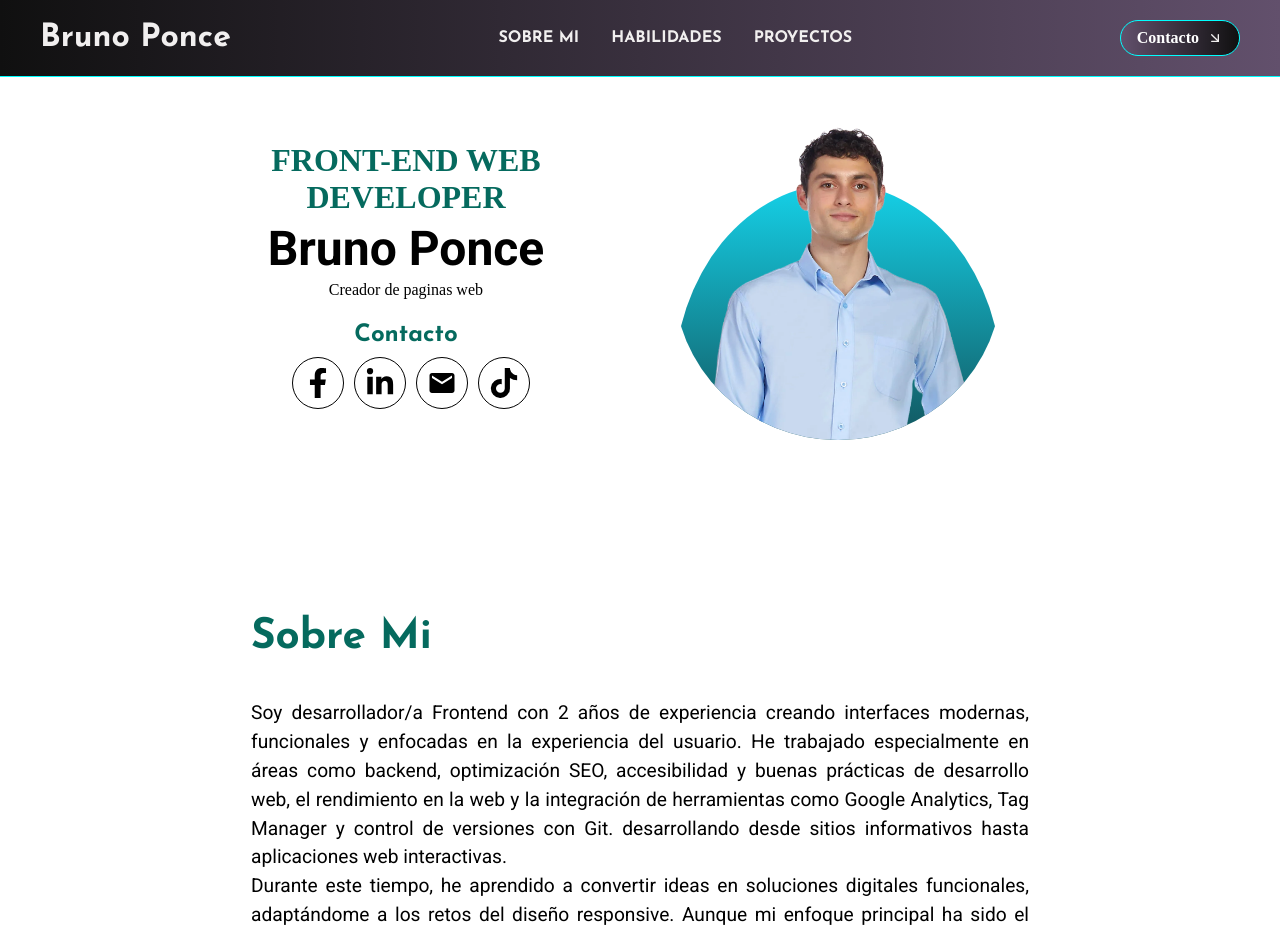
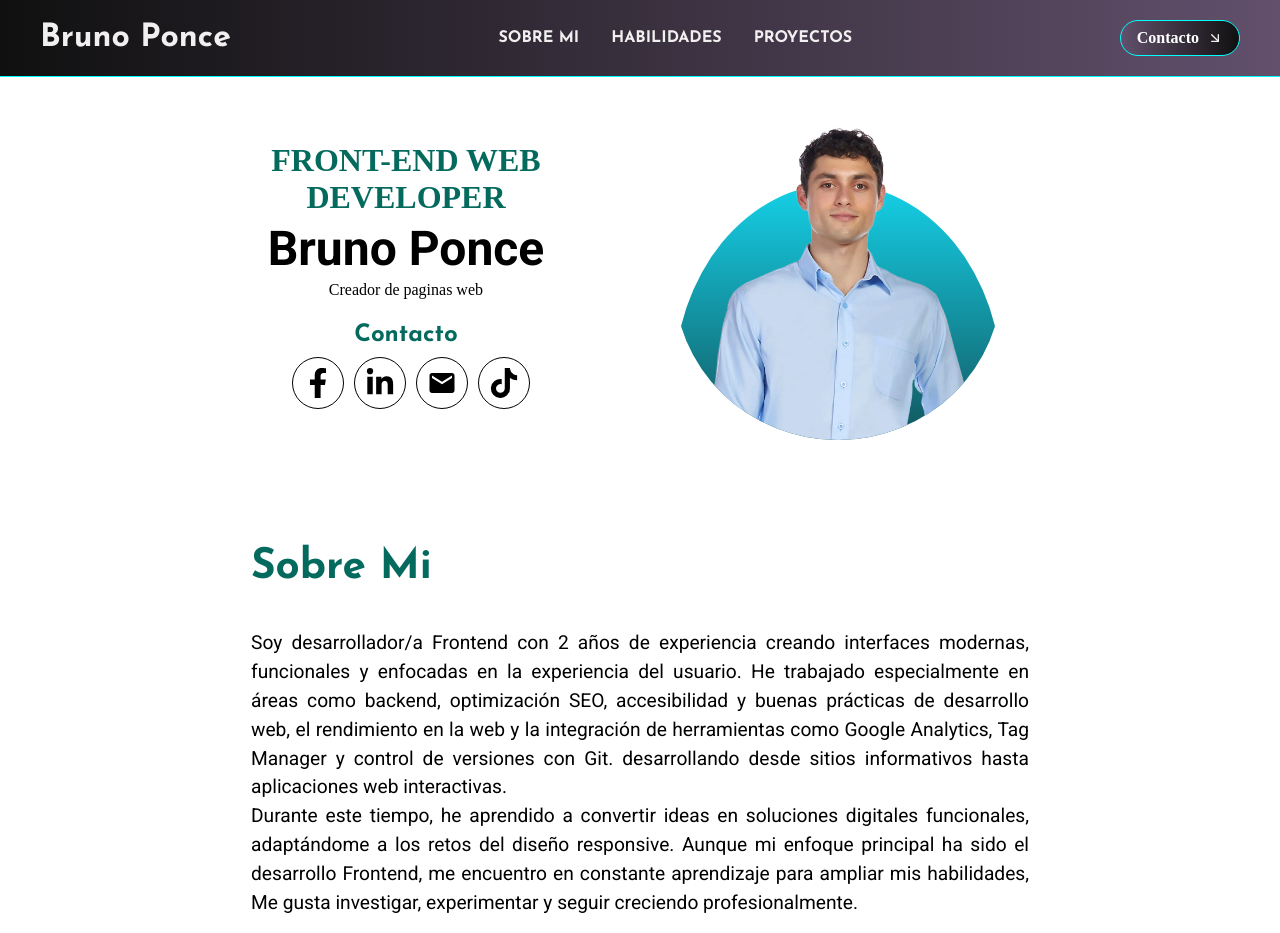
Before and after one commit to elmejorbruno/portafolio-web-bruno-ponce, a React (Vite) app: page / in a window 1280 px wide. Shown: the top 933 px of the page. Built offline with nearby package versions, Linux system fonts and the light colour scheme.

Commit message:
Se agrego estilos al about del portafolio

```diff
--- a/src/components/aboutMeSection/AboutMeMain.jsx
+++ b/src/components/aboutMeSection/AboutMeMain.jsx
@@ -21,9 +21,8 @@ const ContainerAbout = styled.div`
   justify-content:center;
   gap: 12px;
   max-width: 1200px;
-  padding: 30px;
+  padding:0 30px;
   text-align: justify;
-
   @media (min-width: 768px) {
     flex-direction: row;
 
--- a/src/components/aboutMeSection/AboutMeText.jsx
+++ b/src/components/aboutMeSection/AboutMeText.jsx
@@ -19,7 +19,6 @@ const ContainerText = styled.div`
   display: flex;
   flex-direction: column;
   width: 100%;
-  margin-top: 40px;
   padding: 10px;
 
   @media (min-width: 768px) {
```
